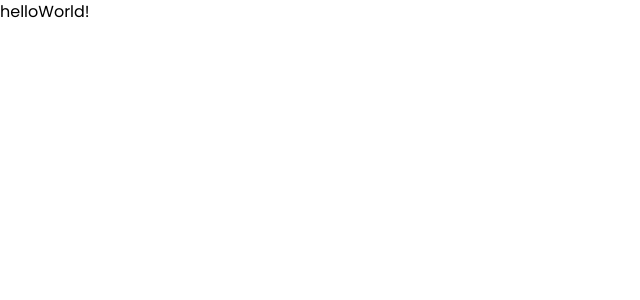
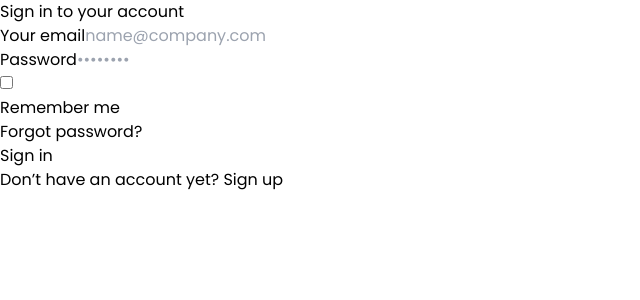
Before and after one commit to user-222005/authapp, a Next.js app: page / in a window 1280 px wide. Shown: the top 300 px of the page, without its empty margins (0-640 px from the left). Built offline with nearby package versions, Linux system fonts and the light colour scheme.

Commit message:
editing firebase

```diff
--- a/Components/Register/register.jsx
+++ b/Components/Register/register.jsx
@@ -1,4 +1,4 @@
-import Head from "next/head"
+
 
 export default function RegisterPage(){
     return (
--- a/app/page.js
+++ b/app/page.js
@@ -1,7 +1,8 @@
+import LoginPage from "@/components/Login/login";
 
 
 export default function Home() {
   return (
-      <h1>helloWorld!</h1>
+      <h1><LoginPage /></h1>
   )
 }
--- a/utils/firebase.js
+++ b/utils/firebase.js
@@ -14,4 +14,4 @@ const firebaseConfig = {
 };
 
 // Initialize Firebase
-const app = initializeApp(firebaseConfig);
+export const app = initializeApp(firebaseConfig);
```
